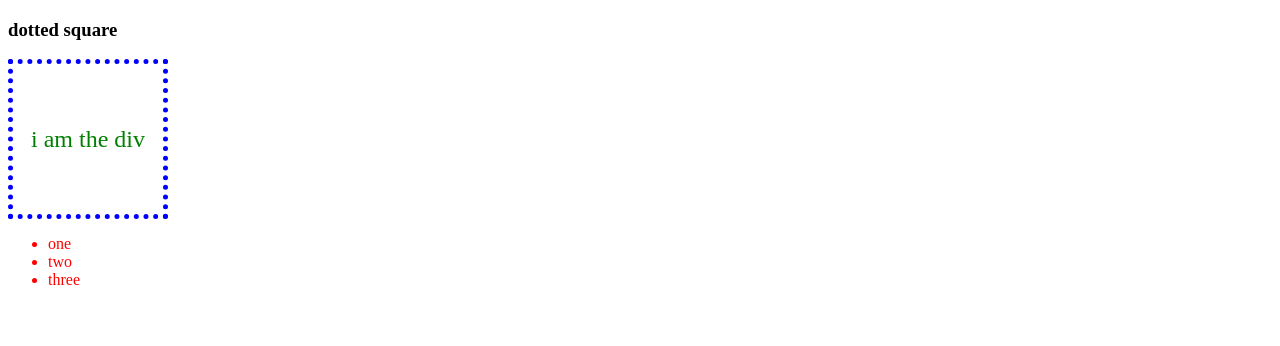
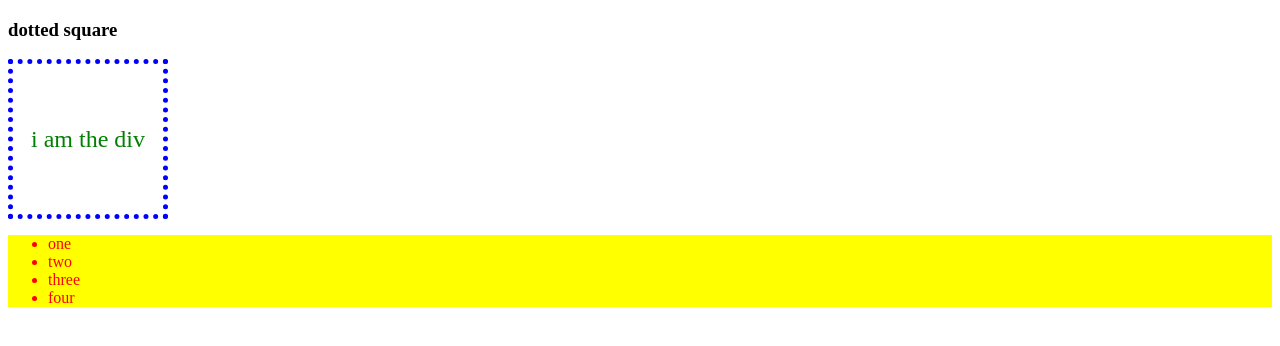
Before and after one commit to dimaBohomaz/november3, a plain HTML site: page index.html in a window 1280 px wide. Drawn offline with Linux system fonts and the light colour scheme.

Commit message:
commit : 06.11 / 23.04

```diff
--- a/index.css
+++ b/index.css
@@ -1 +1,4 @@
-.list{color:red;}
+.list{
+	color:red;
+	background:yellow;
+}
--- a/index.html
+++ b/index.html
@@ -24,6 +24,7 @@
 	  	 	  <li>one</li>
 	  	 	  <li>two</li>
 	  	 	  <li>three</li>
+	  	 	  <li>four</li>
 	  	 </ul>
 	  </div>
 	  <script>
```
